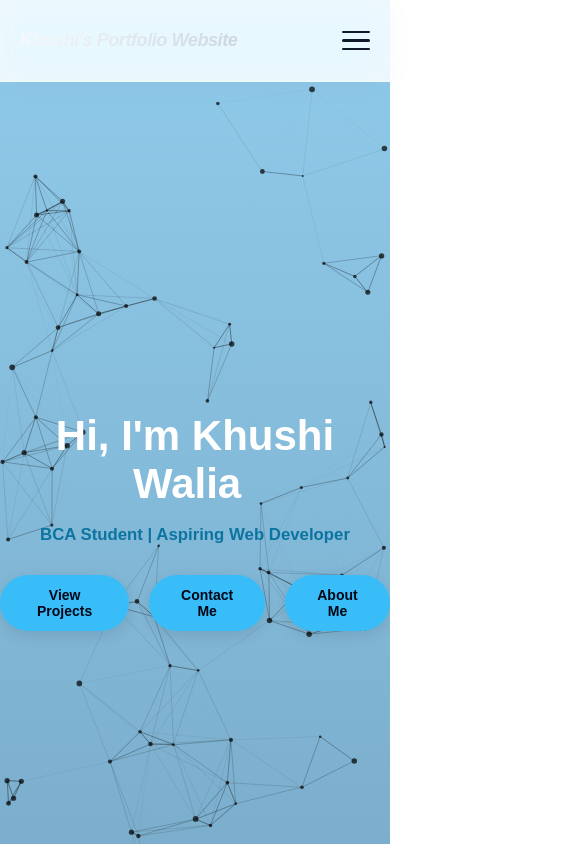
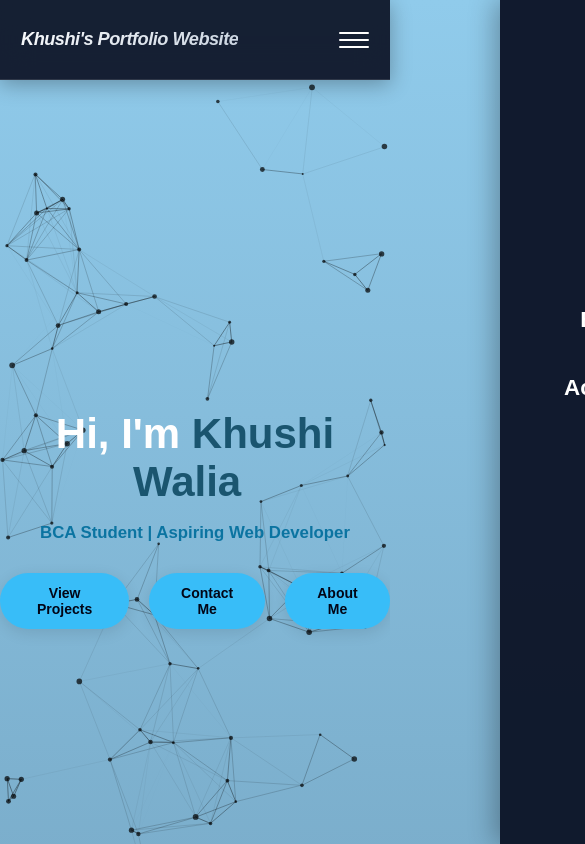
Before and after one commit to KhushiWalia09/portfolio, a React (Vite) app: page / in a window 390 px wide. Shown: the top 844 px of the page, 585 px wide, since content can reach past the window. Built offline with nearby package versions, Linux system fonts and the light colour scheme.

Commit message:
Changes Done

```diff
--- a/src/components/Header.css
+++ b/src/components/Header.css
@@ -125,13 +125,25 @@ nav a:hover::after {
 
 @media (max-width: 768px) {
   .header {
-    padding: 15px 20px;
+    padding: 1rem 1.5rem;
+    background: rgba(15, 23, 42, 0.95);
+    /* Deep dark background */
+    backdrop-filter: blur(15px);
+    border-bottom: 1px solid rgba(255, 255, 255, 0.1);
+    box-shadow: 0 4px 20px rgba(0, 0, 0, 0.3);
   }
 
   .hamburger {
     display: block;
     z-index: 1001;
-    /* Above the slide menu */
+  }
+
+  .bar {
+    background-color: #ffffff;
+    /* White bars for dark background */
+    width: 30px;
+    height: 2px;
+    margin: 5px auto;
   }
 
   .hamburger.active .bar:nth-child(2) {
@@ -148,31 +160,40 @@ nav a:hover::after {
 
   .nav-menu {
     position: fixed;
-    left: -100%;
-    top: 64px;
-    /* Adjust to stay below header */
+    right: -100%;
+    top: 0;
+    display: flex;
+    /* Essential fix: missing flexbox */
     flex-direction: column;
     background: rgba(15, 23, 42, 0.98);
-    width: 100%;
-    height: calc(100vh - 64px);
-    justify-content: flex-start;
+    width: 280px;
+    height: 100vh;
+    justify-content: center;
+    /* Center links vertically */
     align-items: center;
-    padding-top: 50px;
-    transition: all 0.4s ease;
-    backdrop-filter: blur(10px);
+    transition: all 0.4s cubic-bezier(0.4, 0, 0.2, 1);
+    backdrop-filter: blur(15px);
     z-index: 1000;
+    box-shadow: -5px 0 25px rgba(0, 0, 0, 0.3);
+  }
+
+  .nav-menu.active {
+    right: 0;
+    left: auto;
   }
 
   .nav-menu a {
-    margin: 1rem 0;
-    font-size: 1.4rem;
-    color: #f8fafc !important;
+    margin: 1.5rem 0;
+    /* More vertical space */
+    font-size: 1.6rem;
+    color: #ffffff !important;
     font-weight: 700;
-    -webkit-text-fill-color: #f8fafc !important;
-    opacity: 1;
-    /* Ensure clarity */
-    transform: none;
+    -webkit-text-fill-color: #ffffff !important;
+    text-decoration: none;
     transition: all 0.3s ease;
+    width: 100%;
+    /* Full width for better tap targets */
+    text-align: center;
   }
 
   .nav-menu.active a {
--- a/src/components/Hero.css
+++ b/src/components/Hero.css
@@ -37,6 +37,7 @@
 .hero-title .greeting {
   display: inline;
   color: #ffffff !important;
+  -webkit-text-fill-color: #ffffff !important;
   animation: slideInLeft 0.8s ease forwards;
   opacity: 0;
 }
@@ -44,6 +45,7 @@
 .hero-title .name {
   display: inline;
   color: #38bdf8 !important;
+  -webkit-text-fill-color: #1a556f !important;
   /* Vibrant blue for contrast */
   animation: slideInRight 0.8s ease 0.3s forwards;
   opacity: 0;
```
